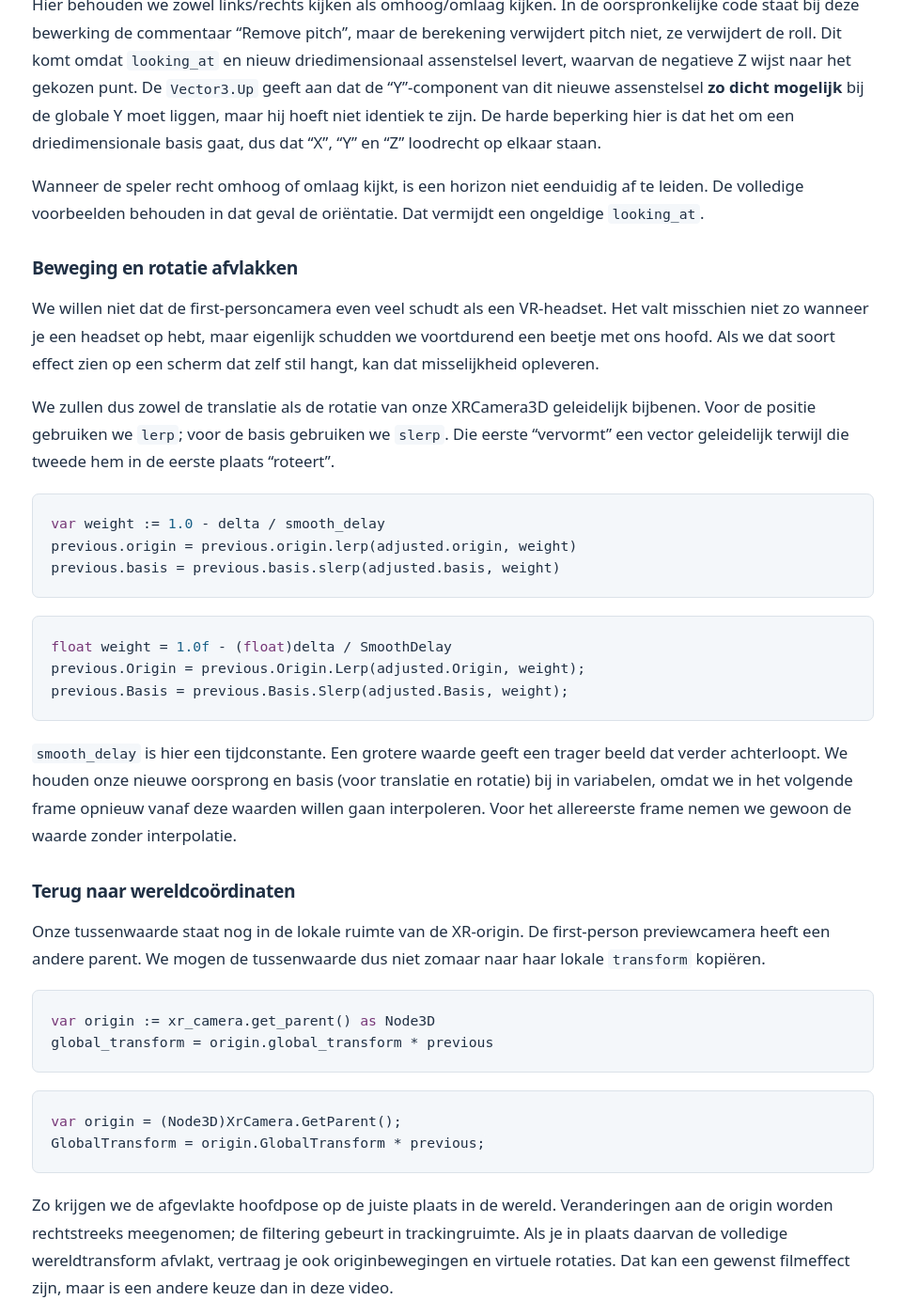
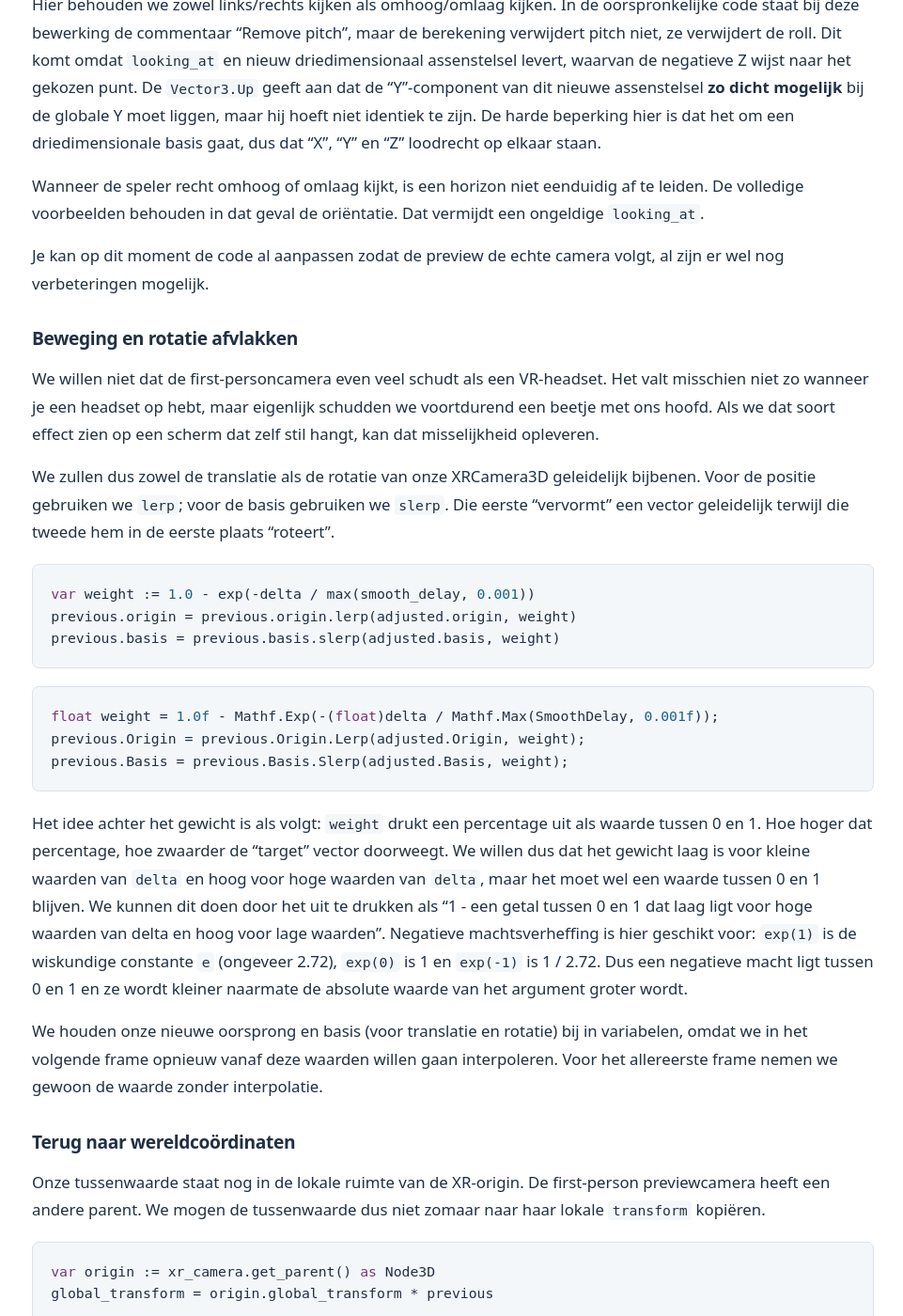
Before and after one commit to v-nys/cursus-vr-visualization, a Jekyll site: the page built from debugging/cursus.md, in a window 1280 px wide and 1400 px high, scrolled down 8143 px. Shown: the whole window at 94% size, without its empty margins (158-1119 px from the left). Built offline with Jekyll 4.4.1, drawn with Linux system fonts in a browser that asks for light colours.

Commit message:
Verduidelijking formule.

````diff
--- a/debugging/cursus.md
+++ b/debugging/cursus.md
@@ -222,6 +222,8 @@ Hier behouden we zowel links/rechts kijken als omhoog/omlaag kijken. In de oorsp
 
 Wanneer de speler recht omhoog of omlaag kijkt, is een horizon niet eenduidig af te leiden. De volledige voorbeelden behouden in dat geval de oriëntatie. Dat vermijdt een ongeldige `looking_at`.
 
+Je kan op dit moment de code al aanpassen zodat de preview de echte camera volgt, al zijn er wel nog verbeteringen mogelijk.
+
 ### Beweging en rotatie afvlakken
 
 We willen niet dat de first-personcamera even veel schudt als een VR-headset. Het valt misschien niet zo wanneer je een headset op hebt, maar eigenlijk schudden we voortdurend een beetje met ons hoofd. Als we dat soort effect zien op een scherm dat zelf stil hangt, kan dat misselijkheid opleveren.
@@ -229,18 +231,20 @@ We willen niet dat de first-personcamera even veel schudt als een VR-headset. He
 We zullen dus zowel de translatie als de rotatie van onze XRCamera3D geleidelijk bijbenen. Voor de positie gebruiken we `lerp`; voor de basis gebruiken we `slerp`. Die eerste "vervormt" een vector geleidelijk terwijl die tweede hem in de eerste plaats "roteert".
 
 ```gdscript
-var weight := 1.0 - delta / smooth_delay
+var weight := 1.0 - exp(-delta / max(smooth_delay, 0.001))
 previous.origin = previous.origin.lerp(adjusted.origin, weight)
 previous.basis = previous.basis.slerp(adjusted.basis, weight)
 ```
 
 ```csharp
-float weight = 1.0f - (float)delta / SmoothDelay
+float weight = 1.0f - Mathf.Exp(-(float)delta / Mathf.Max(SmoothDelay, 0.001f));
 previous.Origin = previous.Origin.Lerp(adjusted.Origin, weight);
 previous.Basis = previous.Basis.Slerp(adjusted.Basis, weight);
 ```
 
-`smooth_delay` is hier een tijdconstante. Een grotere waarde geeft een trager beeld dat verder achterloopt. We houden onze nieuwe oorsprong en basis (voor translatie en rotatie) bij in variabelen, omdat we in het volgende frame opnieuw vanaf deze waarden willen gaan interpoleren. Voor het allereerste frame nemen we gewoon de waarde zonder interpolatie.
+Het idee achter het gewicht is als volgt: `weight` drukt een percentage uit als waarde tussen 0 en 1. Hoe hoger dat percentage, hoe zwaarder de "target" vector doorweegt. We willen dus dat het gewicht laag is voor kleine waarden van `delta` en hoog voor hoge waarden van `delta`, maar het moet wel een waarde tussen 0 en 1 blijven. We kunnen dit doen door het uit te drukken als "1 - een getal tussen 0 en 1 dat laag ligt voor hoge waarden van delta en hoog voor lage waarden". Negatieve machtsverheffing is hier geschikt voor: `exp(1)` is de wiskundige constante `e` (ongeveer 2.72), `exp(0)` is 1 en `exp(-1)` is 1 / 2.72. Dus een negatieve macht ligt tussen 0 en 1 en ze wordt kleiner naarmate de absolute waarde van het argument groter wordt.
+
+We houden onze nieuwe oorsprong en basis (voor translatie en rotatie) bij in variabelen, omdat we in het volgende frame opnieuw vanaf deze waarden willen gaan interpoleren. Voor het allereerste frame nemen we gewoon de waarde zonder interpolatie.
 
 ### Terug naar wereldcoördinaten
 
````
